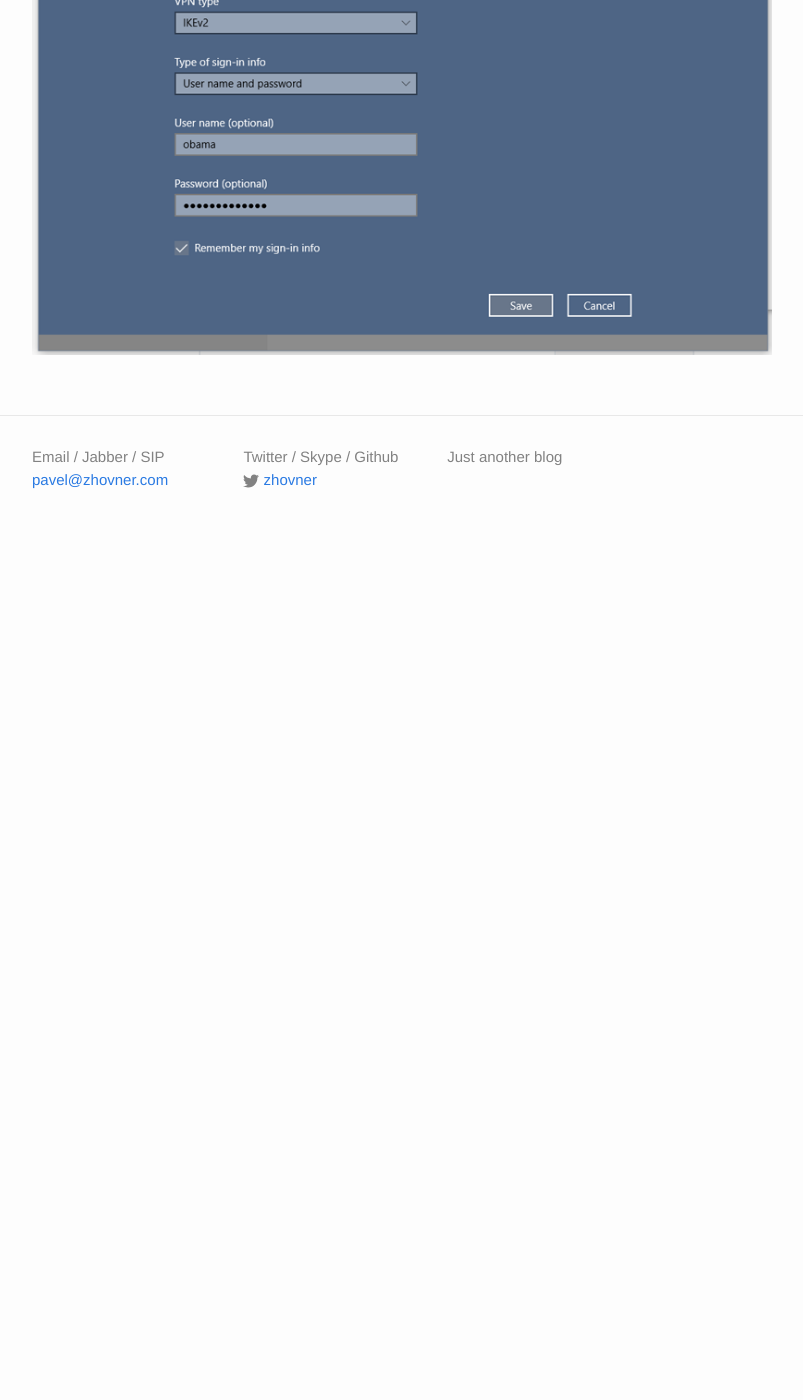
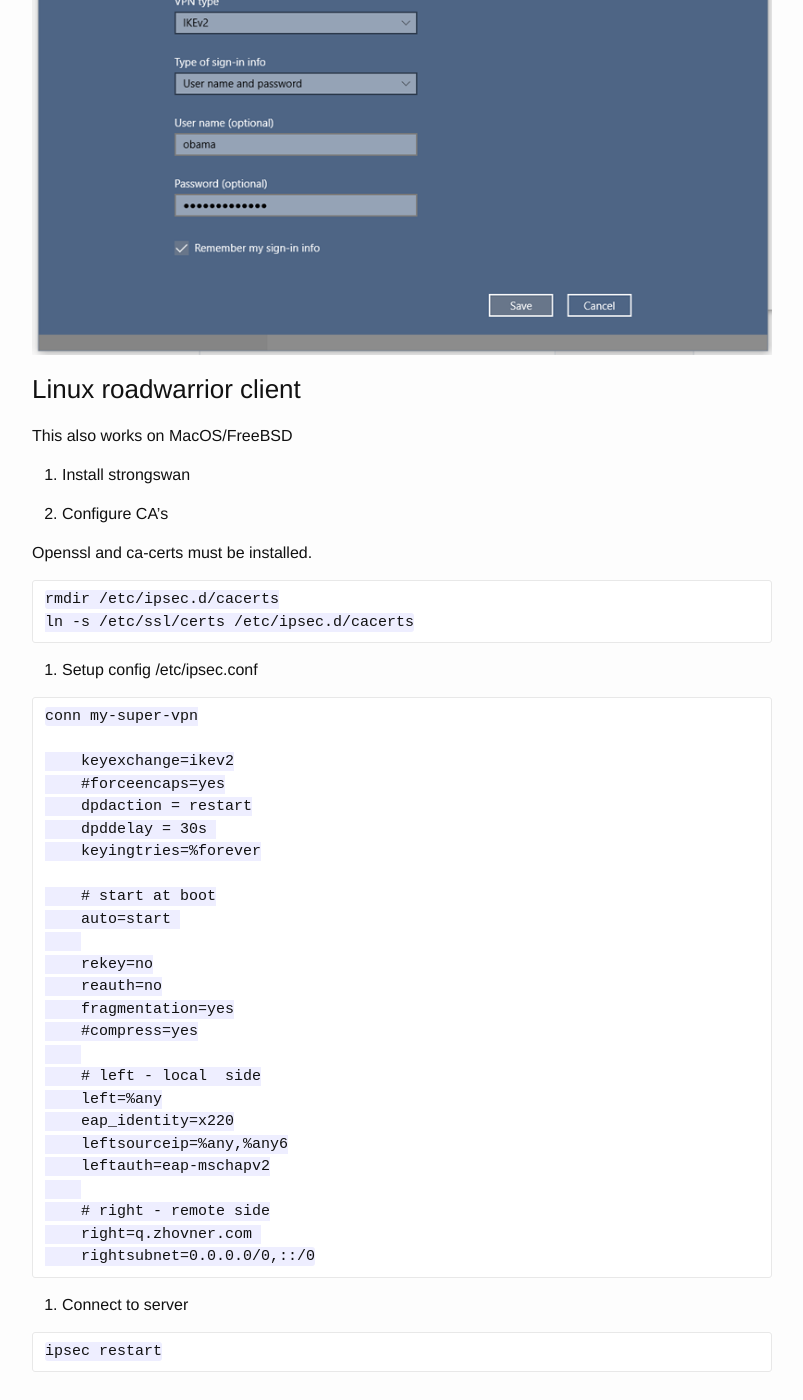
Before and after one commit to zhovner/zhovner.github.com, a Jekyll site: the page built from _posts/2015-11-27-universal-ikev2-server-configuration.markdown, in a window 1280 px wide and 1400 px high, scrolled down 15467 px. Shown: the whole window, without its empty margins (238-1041 px from the left). Built offline with Jekyll 4.4.1, drawn with Linux system fonts in a browser that asks for light colours; comment, search, counter and statistics services are not loaded; before the commit the page ends 16018 px from its top, so only the background shows below that.

Commit message:
linux conf for ikev2

`````diff
--- a/_posts/2015-11-27-universal-ikev2-server-configuration.markdown
+++ b/_posts/2015-11-27-universal-ikev2-server-configuration.markdown
@@ -475,3 +475,54 @@ If you need it use configuration profile method.
 In windows you can't define RemoteID separately from server address, so FQDN should be used.
 Also keep in mind that IPv6 will not work in windows.
 ![windows ikev2 vpn](/img/windows_ikev2.png)
+
+### Linux roadwarrior client
+
+This also works on MacOS/FreeBSD
+
+1. Install strongswan
+
+2. Configure CA's
+
+Openssl and ca-certs must be installed.
+
+```
+rmdir /etc/ipsec.d/cacerts
+ln -s /etc/ssl/certs /etc/ipsec.d/cacerts
+```
+
+3. Setup config /etc/ipsec.conf
+
+```
+conn my-super-vpn
+
+    keyexchange=ikev2
+    #forceencaps=yes
+    dpdaction = restart
+    dpddelay = 30s
+    keyingtries=%forever
+
+    # start at boot
+    auto=start
+
+    rekey=no
+    reauth=no
+    fragmentation=yes
+    #compress=yes
+
+    # left - local  side
+    left=%any
+    eap_identity=x220
+    leftsourceip=%any,%any6
+    leftauth=eap-mschapv2
+
+    # right - remote side
+    right=q.zhovner.com
+    rightsubnet=0.0.0.0/0,::/0
+````
+
+4. Connect to server
+
+```
+ipsec restart
+```
`````
